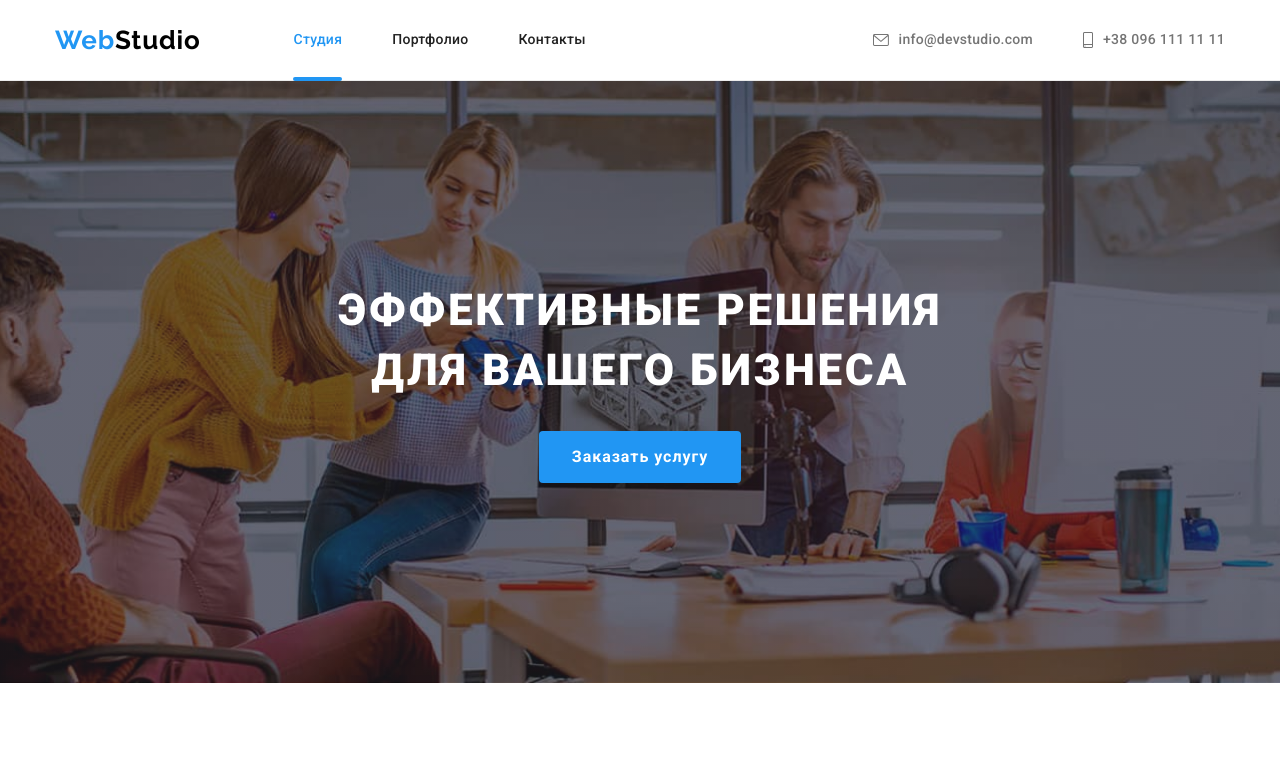
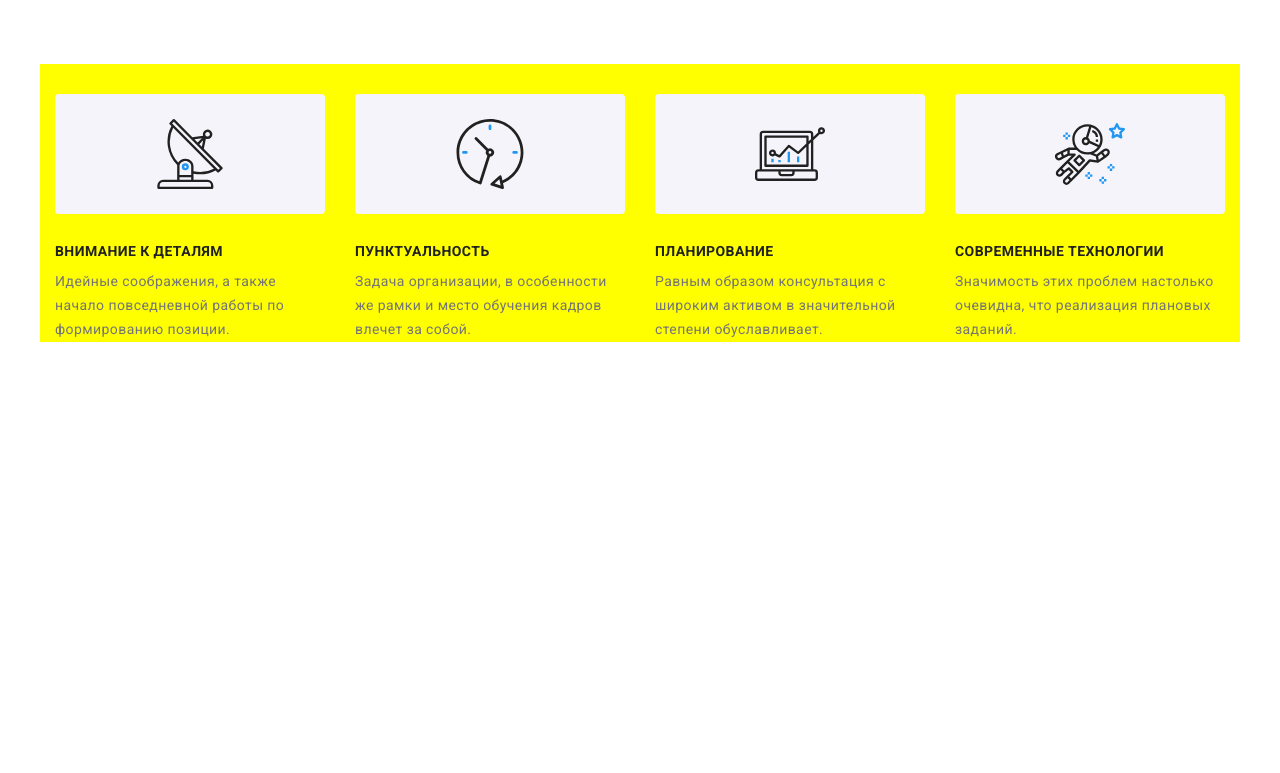
Before and after one commit to DmViktoriya/goit-markup-hw-08, a plain HTML site: page index.html in a window 1280 px wide. Shown: the top 773 px of the page. Drawn offline with nearby package versions, Linux system fonts and the light colour scheme.

Commit message:
Added feature M+T+D

```diff
--- a/index.html
+++ b/index.html
@@ -2,6 +2,7 @@
 <html lang="ru">
 <head>
     <meta charset="UTF-8">
+    <meta name="viewport" content="width=device-width, initial-scale=1.0"/>
     <meta http-equiv="X-UA-Compatible" content="IE=edge">
     <meta name="viewport" content="width=device-width, initial-scale=1.0">
     <title>Studio</title>
@@ -15,7 +16,7 @@
 </head>
 <body>
     <!--Шапка-->
-    <header class="page">
+    <!--<header class="page">
         <div class="container" >
             <div class="page__container">
                 <nav class="navigation">
@@ -54,16 +55,16 @@
                 </ul>
             </div>
         </div>
-    </header>
+    </header>-->
     <!--Основной блок-->
     <main>
         <!--Блок-герой-->
-        <section class="hero">
+        <!--<section class="hero">
             <div class="hero__box container">
                 <h1 class="hero__title">Эффективные решения для вашего бизнеса</h1>
                 <button type="button" class="button hero__button" data-modal-open>Заказать услугу</button>
             </div>
-        </section>
+        </section>-->
         <!--Особенности-->
         <section class="feature section">
             <div class="container">
@@ -109,7 +110,7 @@
             </div>
         </section>
         <!--Чем мы занимаемся-->
-        <section class="skills section">
+        <!--<section class="skills section">
             <div class="container">
                 <h2 class="skills__header">Чем мы занимаемся</h2>
                 <ul class="list skills__list">
@@ -127,9 +128,9 @@
                     </li>
                 </ul>
             </div>
-        </section>
+        </section>-->
         <!--Наша команда-->
-        <section class="section team">
+        <!--<section class="section team">
             <div class="container team__container">
             <h2 class="team__header">Наша команда</h2>
             <ul class="list team__list">
@@ -283,9 +284,9 @@
                 </li>
             </ul>
             </div>
-        </section>
+        </section>-->
         <!--Постоянные клиенты-->
-        <section class="clients section">
+        <!--<section class="clients section">
             <div class="container">
                 <h2 class="clients__title">Постоянные клиенты</h2>            </h2>
                 <ul class="clients__list list">
@@ -333,12 +334,12 @@
                     </li>
                 </ul>
             </div>
-        </section>
+        </section>-->
 
 
     </main>
     <!--Подвал-->
-    <footer class="footer">
+    <!--<footer class="footer">
         <div class="container footer__container">
             <div class="footer__box">
                 <div class="address-box">
@@ -397,9 +398,9 @@
                 </button>
             </div>
         </div>
-    </footer>
+    </footer>-->
     <!--Модальное окно-->
-    <div class="backdrop is-hidden" data-modal>
+    <!--<div class="backdrop is-hidden" data-modal>
         <div class="modal">
             <button class="modal__btn-close" data-modal-close>
             <svg class="modal__btn-close-icon" width="18px" height="18px">
@@ -448,7 +449,7 @@
                 <button type="submit" class="modal__btn-submit button">Отправить</button>
             </form>
         </div>
-    </div>
+    </div>-->
     <script src="./js/modal.js"></script>
 </body>
 </html>
--- a/sass/base/_container.scss
+++ b/sass/base/_container.scss
@@ -1,7 +1,22 @@
 .container {
-  width: 1200px;
+  width: 100%;
   padding-left: 15px;
   padding-right: 15px;
   margin-left: auto;
   margin-right: auto;
+
+  @media screen and (min-width: 480px) {
+    max-width: 480px;
+    background-color: red;
+  }
+
+  @media screen and (min-width: 768px) {
+    max-width: 768px;
+    background-color: teal;
+  }
+
+  @media screen and (min-width: 1200px) {
+    max-width: 1200px;
+    background-color: yellow;
+  }
 }
--- a/sass/layout/_feature.scss
+++ b/sass/layout/_feature.scss
@@ -1,10 +1,25 @@
 /* Особенности */
 .feature__list {
   display: flex;
+  flex-wrap: wrap;
   text-decoration: none;
+  margin-top: -30px;
+  margin-left: -30px;
 }
-.feature-item:not(:last-child) {
-  margin-right: 30px;
+.feature-item {
+  flex-basis: calc((100% - 30px * var(--grid__item)) / var(--grid__item));
+  margin-top: 30px;
+  margin-left: 30px;
+
+  --grid__item: 1;
+
+  @media screen and (min-width: 768px) {
+    --grid__item: 2;
+  }
+
+  @media screen and (min-width: 1200px) {
+    --grid__item: 4;
+  }
 }
 .feature-item__title {
   margin-top: 0;
@@ -28,10 +43,19 @@
   justify-content: center;
   align-items: center;
   background-color: var(--secondary-bg-color);
-  width: 270px;
   height: 120px;
   border-radius: 4px;
   margin-bottom: 30px;
+
+  @media screen and (min-width: 480px) {
+    max-width: 450px;
+  }
+  @media screen and (min-width: 1200px) {
+    max-width: 354px;
+  }
+  @media screen and (min-width: 1200px) {
+    max-width: 270px;
+  }
 }
 .feature-item__icon {
   fill: var(--title-text-color);
```
Also changed, not shown: portfolio.html (+1 -0 lines), css/main.css, css/main.min.css, 2 other files.
